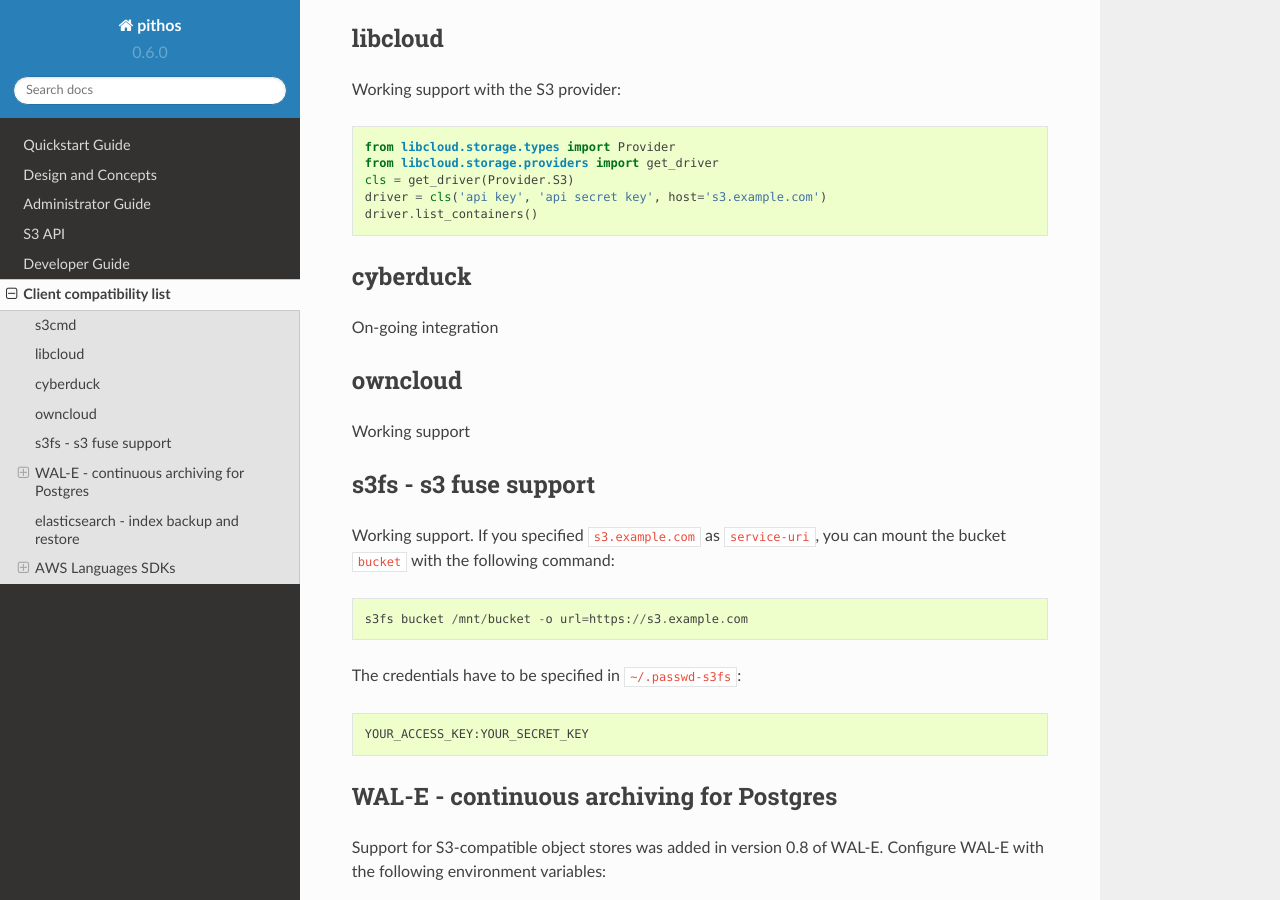
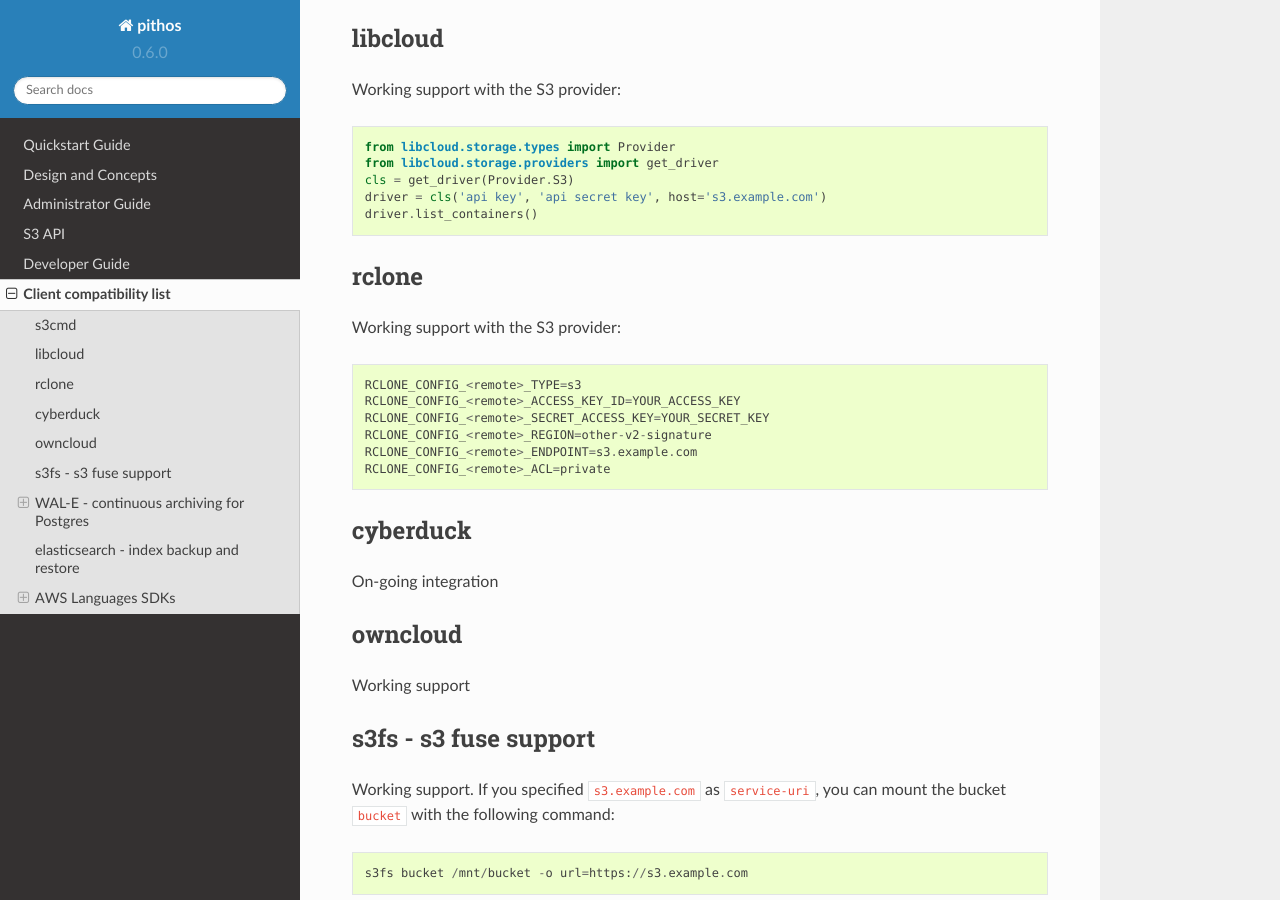
Before and after one commit to exoscale/pithos, a Sphinx documentation site: the page built from doc/source/clients.rst, in a window 1280 px wide and 900 px high, scrolled down 831 px. Built offline with Sphinx 7.4.7 and the Read the Docs theme 2.0.0, drawn with Linux system fonts in a browser that asks for light colours.

Commit message:
Clients: add rclone base config in doc

```diff
--- a/doc/source/clients.rst
+++ b/doc/source/clients.rst
@@ -45,6 +45,18 @@
     cls = get_driver(Provider.S3)
     driver = cls('api key', 'api secret key', host='s3.example.com')
     driver.list_containers()
+
+rclone
+--------
+
+Working support with the S3 provider::
+
+    RCLONE_CONFIG_<remote>_TYPE=s3
+    RCLONE_CONFIG_<remote>_ACCESS_KEY_ID=YOUR_ACCESS_KEY
+    RCLONE_CONFIG_<remote>_SECRET_ACCESS_KEY=YOUR_SECRET_KEY
+    RCLONE_CONFIG_<remote>_REGION=other-v2-signature
+    RCLONE_CONFIG_<remote>_ENDPOINT=s3.example.com
+    RCLONE_CONFIG_<remote>_ACL=private
 
 cyberduck
 ---------
```
